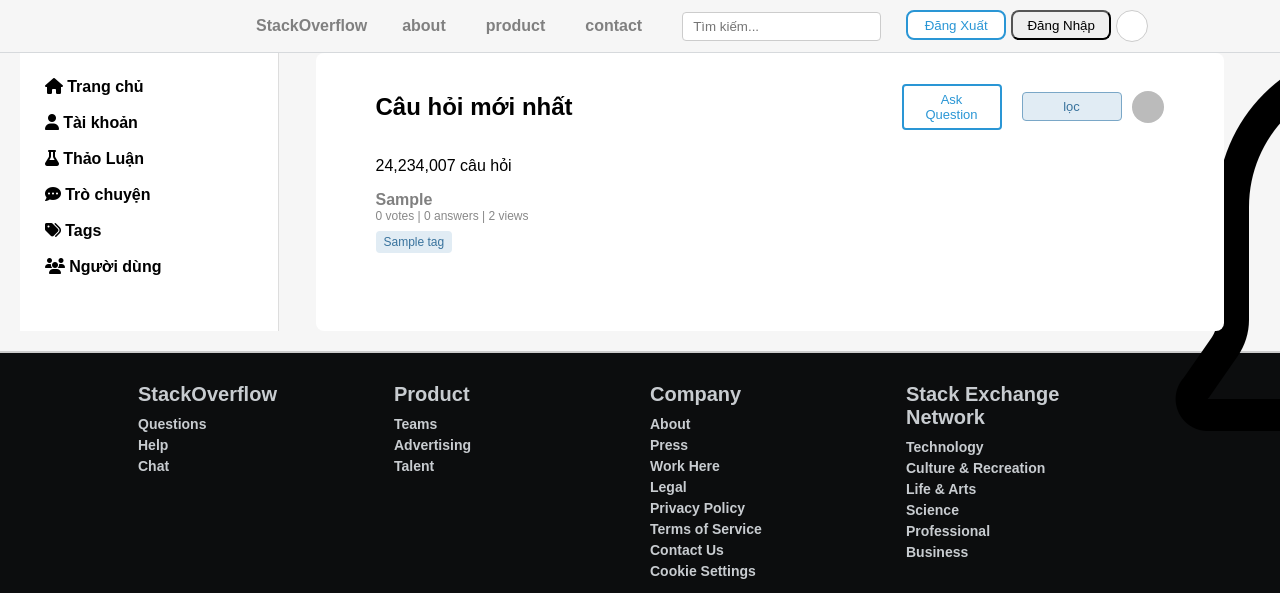
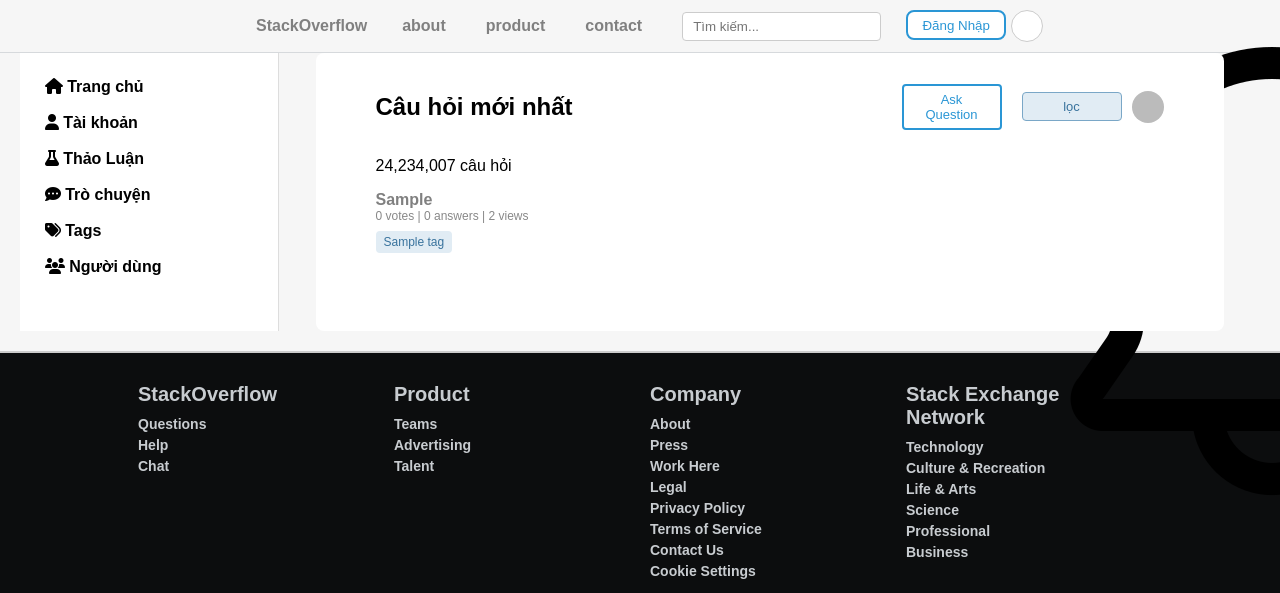
Before and after one commit to BangBangNe/WebForumTechnology, a PHP site: page /index.php in a window 1280 px wide; the page is wider, and only the part inside the window is pictured. Shown: the top 593 px of that part. Run offline with PHP 8.4, Linux system fonts and the light colour scheme; tables that the repository leaves empty or names only in its code hold one stand-in row (values such as "Sample post").

Commit message:
Add files via upload

```diff
--- a/Code/header.php
+++ b/Code/header.php
@@ -23,9 +23,17 @@
           </div>
 
             <div class="phai">
-                <button class="login-btn" onclick="window.location.href='index.php?action=logout';">Đăng Xuất</button>
-                <button class="login-btn" onclick="window.location.href='Code/signinUP.php';">Đăng Nhập</button>
-                <button class="chuong-thong-bao"><img src="icon/bell.png" alt=""></button>
+              <?php
+
+                // Trong phần giao diện:
+                if (isset($_SESSION['User_ID'])) {
+                    echo '<span class="user-info">Xin chào, ' . htmlspecialchars($_SESSION['User_name']) . '</span>';
+                    echo '<button class="login-btn" onclick="window.location.href=\'index.php?action=logout\';">Đăng Xuất</button>';
+                } else {
+                    echo '<button class="login-btn" onclick="window.location.href=\'Code/signinUP.php\';">Đăng Nhập</button>';
+                }
+              ?>
+              <button class="chuong-thong-bao"><img src="icon/bell.png" alt=""></button>
             </div>
         </div>
     </header>
--- a/Code/signIn.php
+++ b/Code/signIn.php
@@ -10,7 +10,7 @@
     $email = mysqli_real_escape_string($link, $_POST['email']);
     $password = $_POST['password'];
 
-    $stmt = mysqli_prepare($link, "SELECT User_ID, User_Name FROM users WHERE email = ? AND password = ?");
+    $stmt = mysqli_prepare($link, "SELECT User_ID, User_name FROM users WHERE email = ? AND password = ?");
     mysqli_stmt_bind_param($stmt, "ss", $email, $password);
     mysqli_stmt_execute($stmt);
     $result = mysqli_stmt_get_result($stmt);
@@ -22,8 +22,10 @@
         session_start();
         $_SESSION['User_ID'] = $user['User_ID'];
         $_SESSION['User_name'] = $user['User_name'];
+
         echo "Đăng nhập thành công!";
-        header("Location: main.php");
+        echo $user['User_name'];
+        header("Location: ../index.php");
     } else {
         echo "Email hoặc mật khẩu không chính xác. Vui lòng thử lại.";
     }
```
